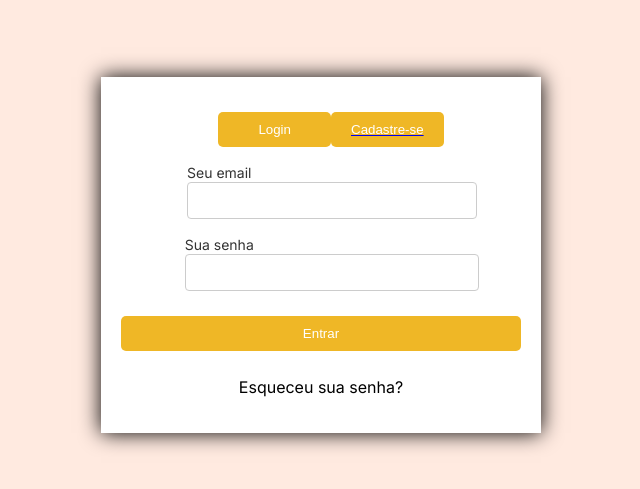
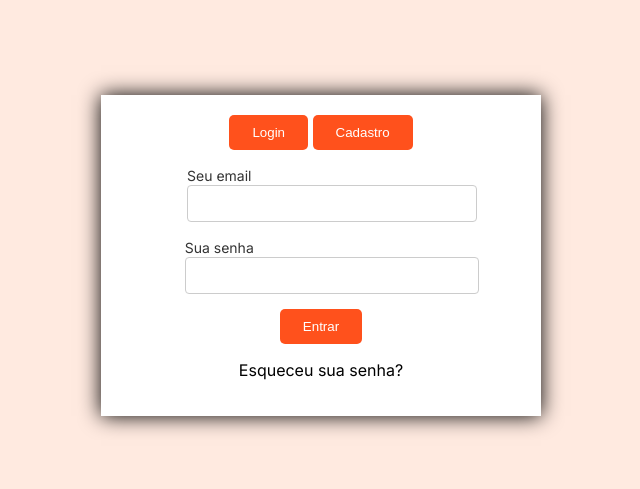
Before and after one commit to AnaDuarteS/Novo, a plain HTML site: page login.html in a window 1280 px wide. Shown: the part 145-634 px from the top of the page, without its empty margins (319-959 px from the left). Drawn offline with Linux system fonts and the light colour scheme.

Commit message:
Prof pediu

```diff
--- a/login.css
+++ b/login.css
@@ -63,16 +63,14 @@ form input[type="checkbox"] {
 }
 
 form button {
-    background-color: #EFB726;
-    color: white;
-    padding: 10px;
+    padding: 10px 23px;
+    background-color: #ff511c;
+    color: #ffffff;
+    border-radius: 5px;
     border: none;
-    border-radius: 5px;
     cursor: pointer;
-    width: 100%;
-    margin: 10px;
-    display: grid;
 }
+
 .buttonsform{
     display: grid;
     grid-template-columns: 2fr 2fr;
--- a/login.html
+++ b/login.html
@@ -10,10 +10,14 @@
     <main>
         <section id="login">
             <form id="loginForm">
-                <div class="buttonsform">
-                    <button type="button" class="Btnlogin">Login</button>
-                    <a href="cadastro.html"><button type="button" class="BtnCadastrese">Cadastre-se</button></a>
+                <div id="input">
+                    <a href="login.html"><button class="Btnlogin">Login</button></a>
+
+                    <a href="login.html">
+                        <button class="Btnlogin">Cadastro</button>
+                    </a>
                 </div>
+
                 <div>
                     <label for="email">Seu email</label>
                     <input type="email" id="email" />
--- a/receitas.css
+++ b/receitas.css
@@ -1,3 +1,9 @@
+*,::after, ::before {
+    margin: 0;
+    padding: 0;
+    box-sizing: border-box;
+}
+
 img {
     width: 100%;
     margin-bottom: 40px;
@@ -103,7 +109,7 @@ input {
     margin-right: 10px;
 }
 
-NAV #post{
+ #post{
     border-left:saddlebrown ;
 }
 
```
Also changed, not shown: index.html (+2 -4 lines), pesquisa.html (+2 -2 lines), receitas.html (+2 -5 lines), usuario.html (+2 -2 lines).
